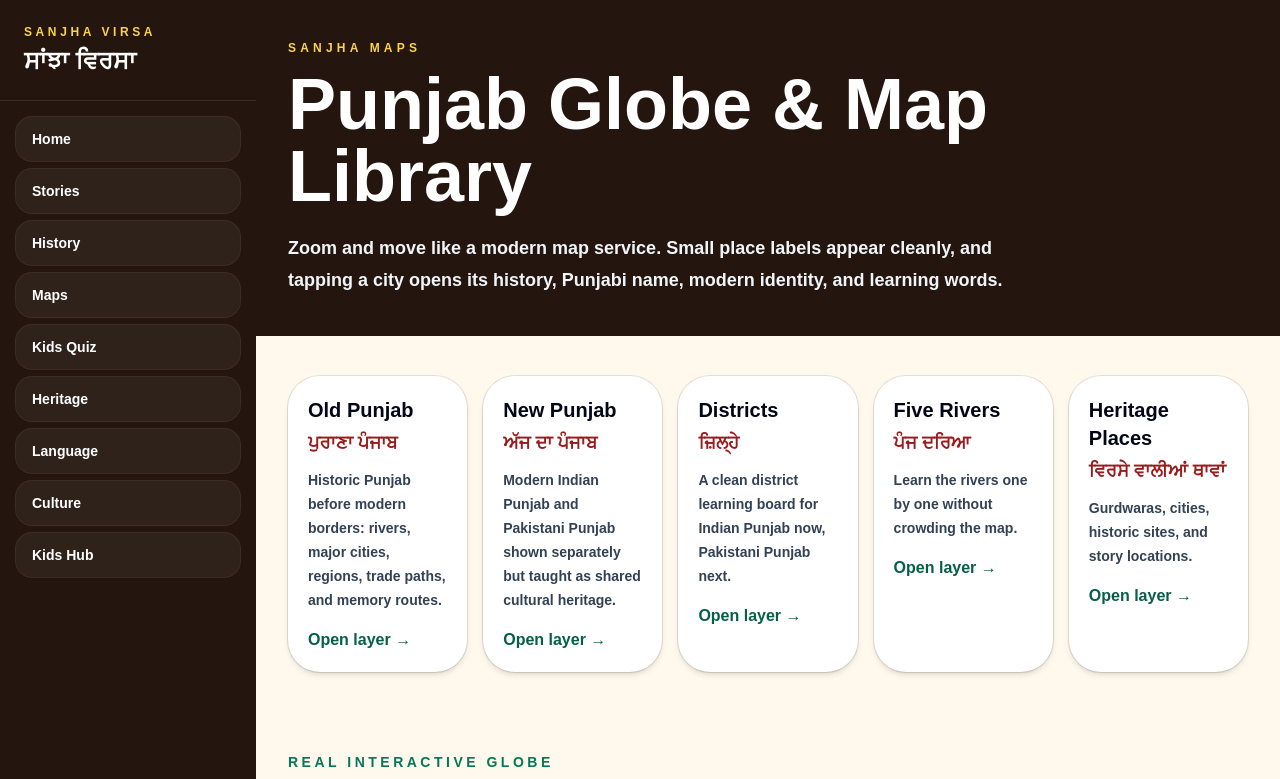
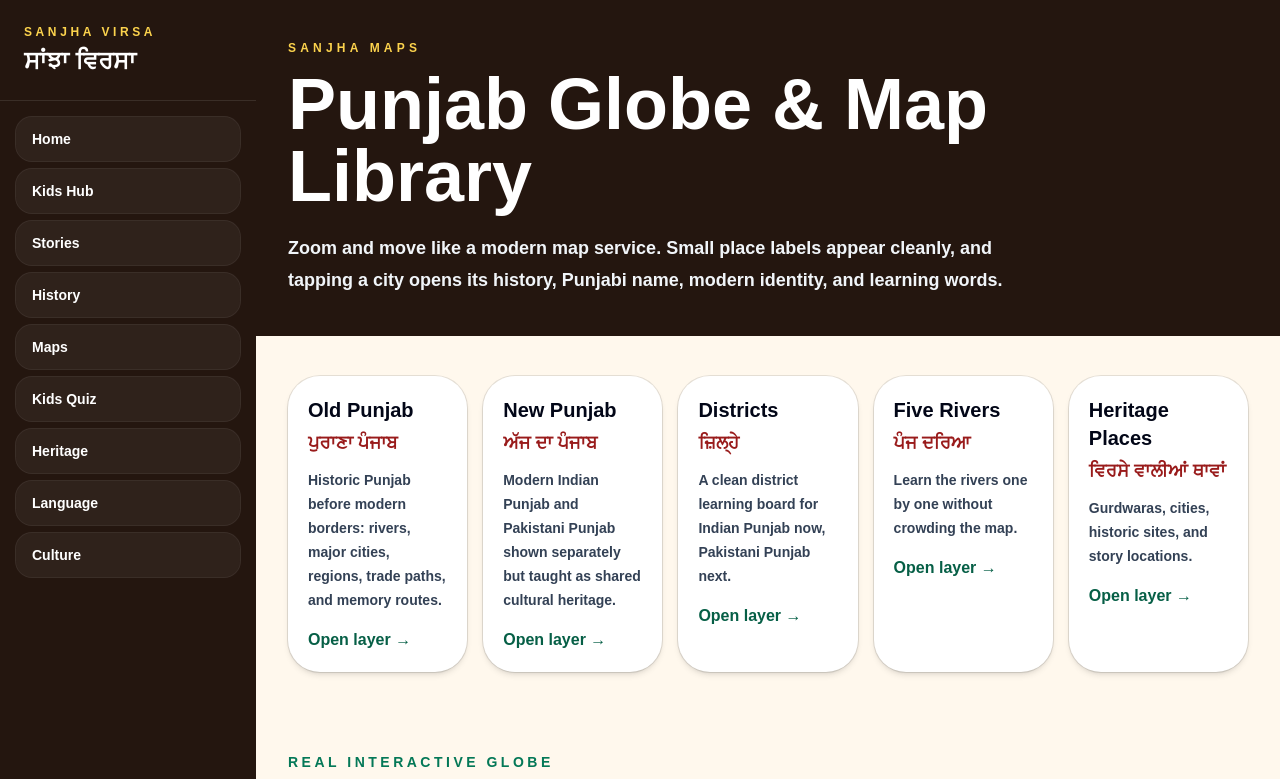
Before and after one commit to Gagan8atwal/sanjha-virsa, a Next.js app: page /maps in a window 1280 px wide. Shown: the top 779 px of the page. Built offline with nearby package versions, Linux system fonts and the light colour scheme; no server answers.

Commit message:
Link navigation to new Kids Learning Hub

```diff
--- a/components/SideMenu.tsx
+++ b/components/SideMenu.tsx
@@ -1,6 +1,7 @@
 export default function SideMenu() {
   const menuItems = [
     { label: 'Home', href: '/' },
+    { label: 'Kids Hub', href: '/kids' },
     { label: 'Stories', href: '/storybook' },
     { label: 'History', href: '/worlds/history' },
     { label: 'Maps', href: '/maps' },
@@ -8,7 +9,6 @@ export default function SideMenu() {
     { label: 'Heritage', href: '/worlds/sikh-heritage' },
     { label: 'Language', href: '/worlds/language' },
     { label: 'Culture', href: '/worlds/culture' },
-    { label: 'Kids Hub', href: '/worlds/kids-hub' },
   ];
 
   return (
```
